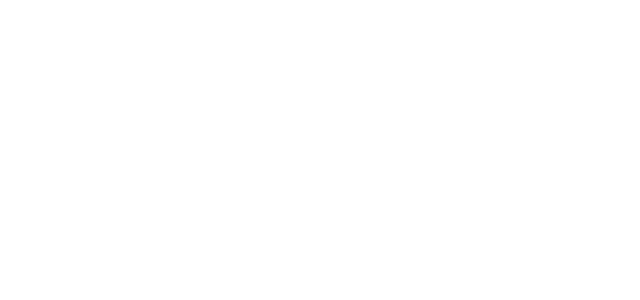
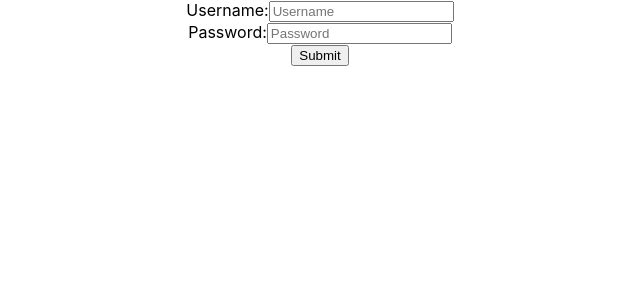
Before and after one commit to CMSC-495-Group-One/TaskManagementUI, a React (Create React App) app: page /sign-in in a window 1280 px wide. Before the commit this address had no page. Shown: the top 300 px of the page, without its empty margins (320-960 px from the left). Built offline with nearby package versions, Linux system fonts and the light colour scheme.

Commit message:
Add files via upload

```diff
--- a/src/App.js
+++ b/src/App.js
@@ -13,7 +13,7 @@
           <AuthenticationProvider>
             <Routes>
               <Route path="/" element={<SignInForm />}/>
-              <Route path="/sign_in" element={<SignInForm />}/>
+              <Route path="/sign-in" element={<SignInForm />}/>
               <Route path="/tasks" element={<Tasks />}/>
             </Routes>
         </AuthenticationProvider>
```
